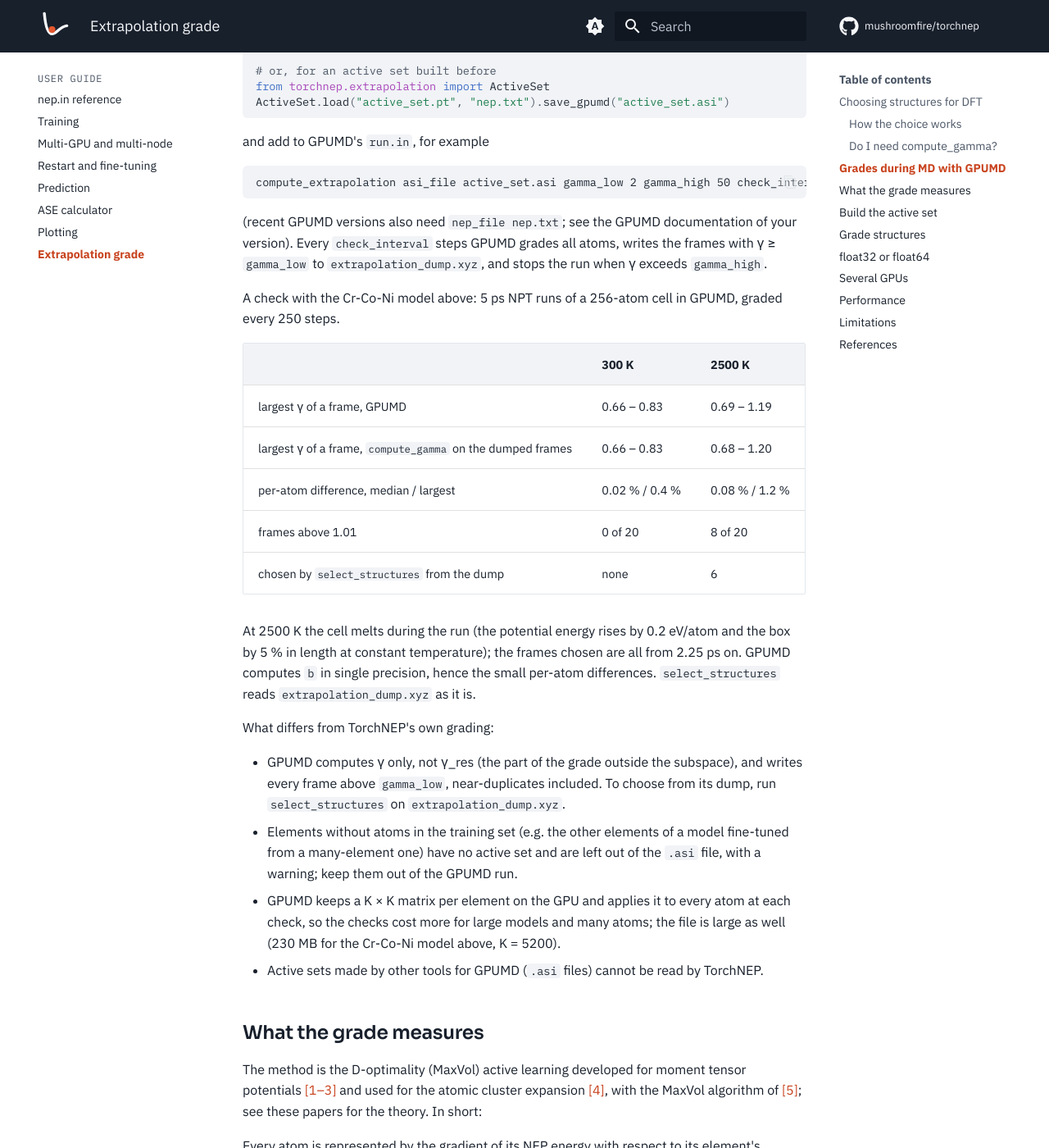
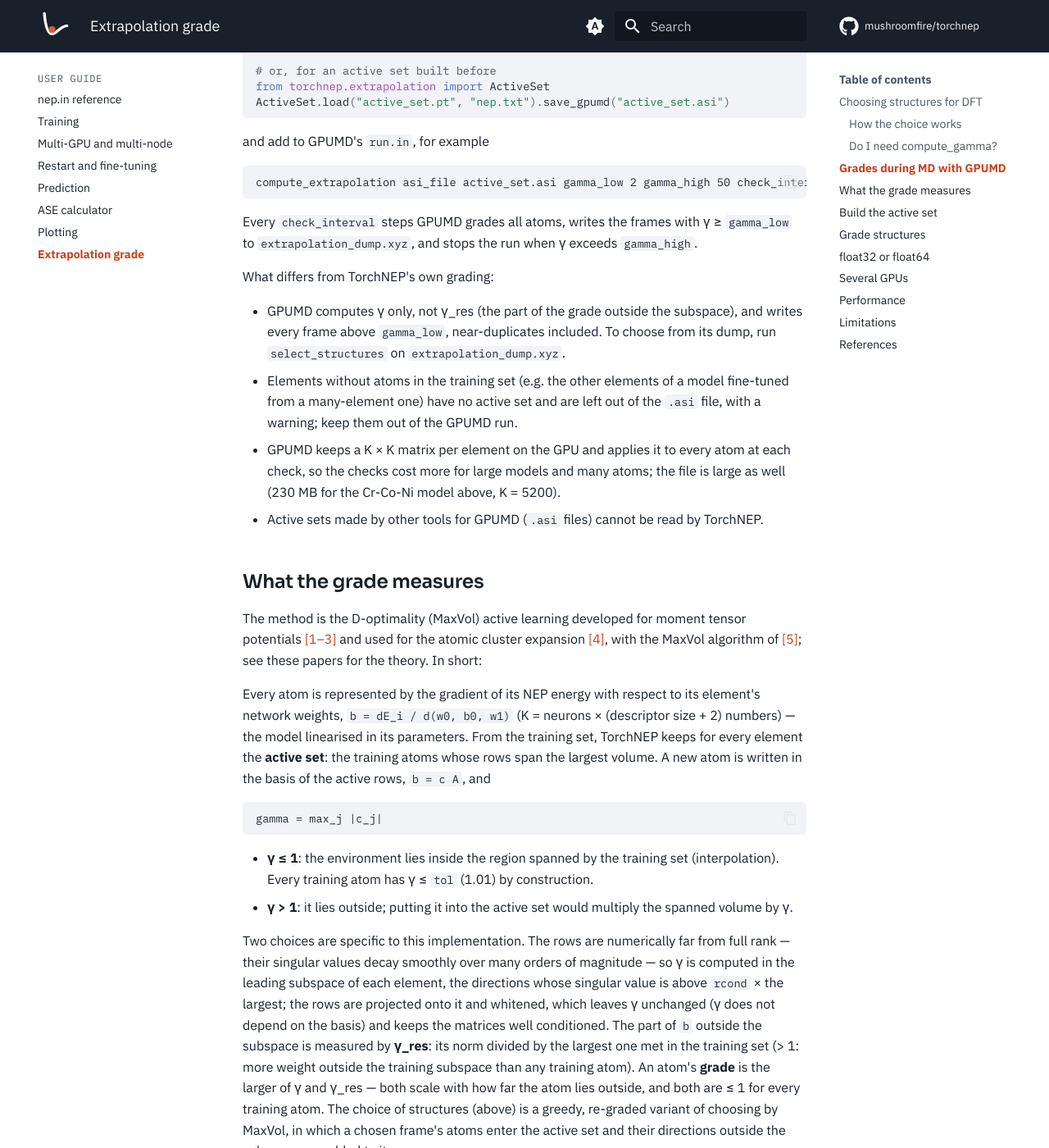
Before and after one commit to mushroomfire/torchnep, an MkDocs documentation site: the page built from docs/guide/extrapolation.md, in a window 1280 px wide and 1400 px high, scrolled down 2877 px. Shown: the whole window at 82% size. Built offline with MkDocs 1.6.1 and Material for MkDocs 9.7.7, drawn with Linux system fonts in a browser that asks for light colours; comment, search, counter and statistics services are not loaded.

Commit message:
extrapolation guide: GPUMD section keeps usage and differences only

````diff
--- a/docs/guide/extrapolation.md
+++ b/docs/guide/extrapolation.md
@@ -93,19 +93,7 @@ and add to GPUMD's `run.in`, for example
 compute_extrapolation asi_file active_set.asi gamma_low 2 gamma_high 50 check_interval 100 dump_interval 100
 ```
 
-(recent GPUMD versions also need `nep_file nep.txt`; see the GPUMD documentation of your version). Every `check_interval` steps GPUMD grades all atoms, writes the frames with γ ≥ `gamma_low` to `extrapolation_dump.xyz`, and stops the run when γ exceeds `gamma_high`.
-
-A check with the Cr-Co-Ni model above: 5 ps NPT runs of a 256-atom cell in GPUMD, graded every 250 steps.
-
-| | 300 K | 2500 K |
-|---|---|---|
-| largest γ of a frame, GPUMD | 0.66 – 0.83 | 0.69 – 1.19 |
-| largest γ of a frame, `compute_gamma` on the dumped frames | 0.66 – 0.83 | 0.68 – 1.20 |
-| per-atom difference, median / largest | 0.02 % / 0.4 % | 0.08 % / 1.2 % |
-| frames above 1.01 | 0 of 20 | 8 of 20 |
-| chosen by `select_structures` from the dump | none | 6 |
-
-At 2500 K the cell melts during the run (the potential energy rises by 0.2 eV/atom and the box by 5 % in length at constant temperature); the frames chosen are all from 2.25 ps on. GPUMD computes `b` in single precision, hence the small per-atom differences. `select_structures` reads `extrapolation_dump.xyz` as it is.
+Every `check_interval` steps GPUMD grades all atoms, writes the frames with γ ≥ `gamma_low` to `extrapolation_dump.xyz`, and stops the run when γ exceeds `gamma_high`.
 
 What differs from TorchNEP's own grading:
 
````
